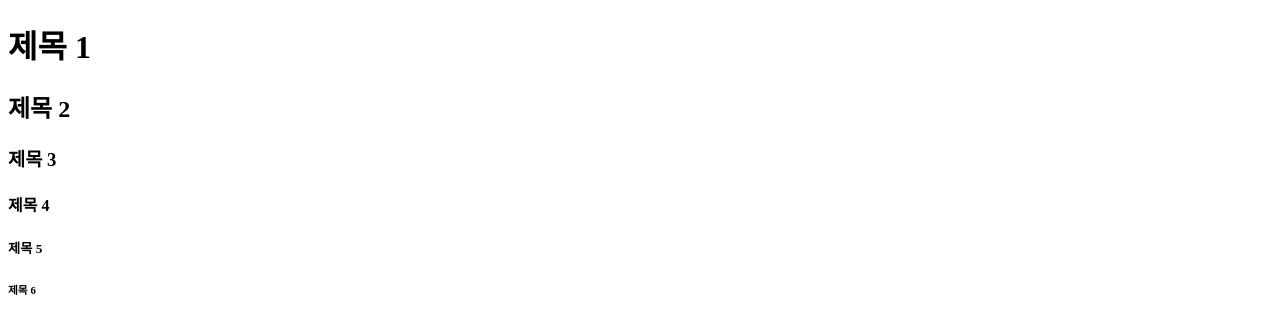
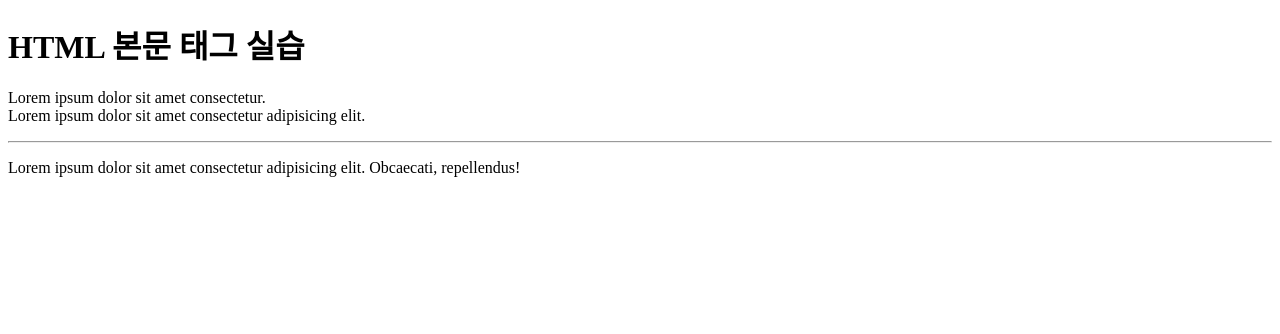
Before and after one commit to juchanhwang/cbnu-wp, a plain HTML site: page lecture2/index.html in a window 1280 px wide. Drawn offline with Linux system fonts and the light colour scheme.

Commit message:
본문 관련 태그 실습

```diff
--- a/lecture2/index.html
+++ b/lecture2/index.html
@@ -7,11 +7,15 @@
 </head>
 
 <body>
-  <h1>제목 1</h1>
-  <h2>제목 2</h2>
-  <h3>제목 3</h3>
-  <h4>제목 4</h4>
-  <h5>제목 5</h5>
-  <h6>제목 6</h6>
+  <h1>HTML 본문 태그 실습</h1>
+  <p>
+    Lorem ipsum dolor sit amet consectetur.<br>
+    Lorem ipsum dolor sit amet consectetur adipisicing elit.<br>
+  </p>
+  <hr>
+  <p>
+    Lorem ipsum dolor sit amet consectetur adipisicing elit.
+    Obcaecati, repellendus!
+  </p>
 </body>
 </html>
```
